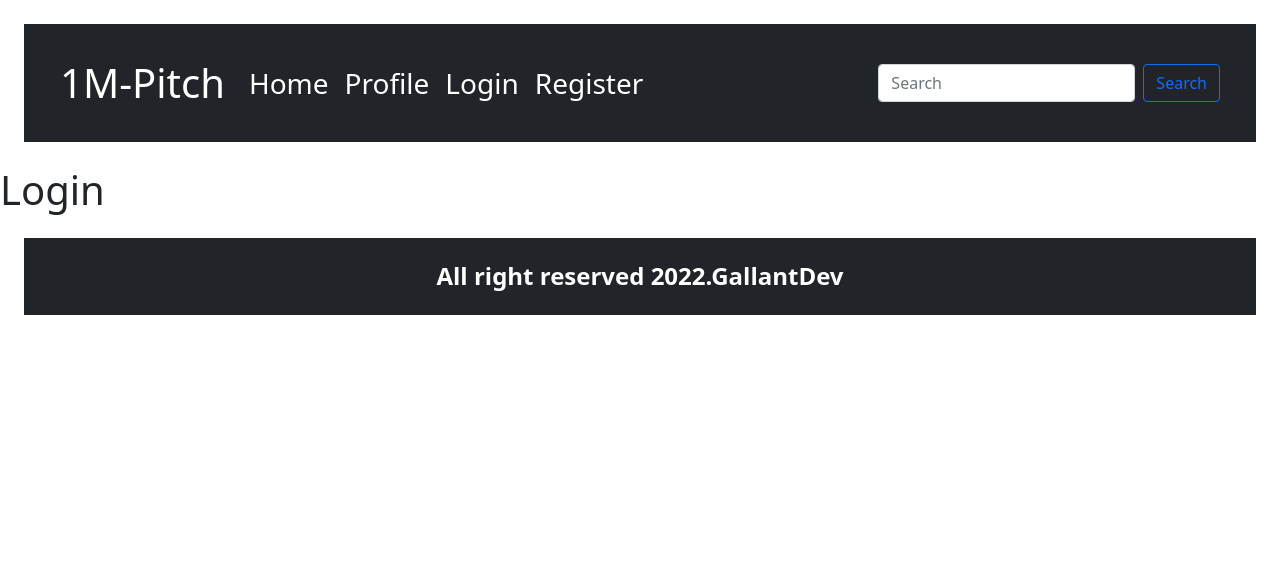
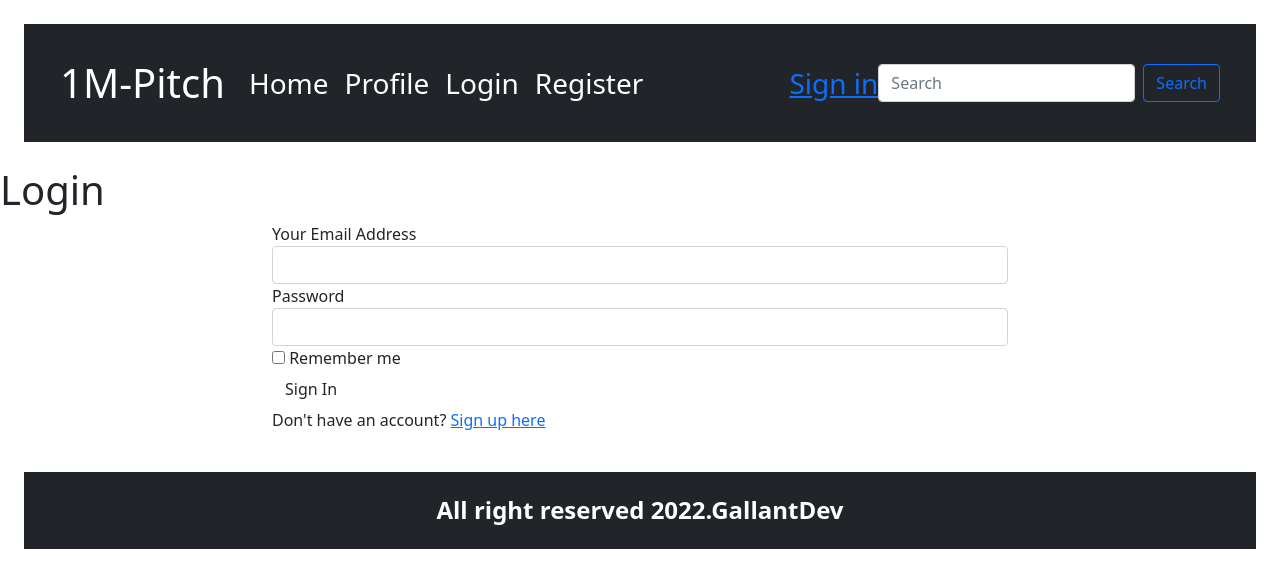
Before and after one commit to kLeitich/1M-Pitch, a Flask app: page /authenticate/login in a window 1280 px wide. Shown: the top 588 px of the page. Run offline with Flask 2, Linux system fonts and the light colour scheme; some libraries are stand-ins or nearby versions.

Commit message:
adding login pages and register form page not showing

```diff
--- a/app/auth/forms.py
+++ b/app/auth/forms.py
@@ -1,5 +1,5 @@
 from flask_wtf import FlaskForm
-from wtforms import StringField,PasswordField,SubmitField
+from wtforms import StringField,PasswordField,SubmitField,ValidationError,BooleanField
 from wtforms.validators import DataRequired,Email,EqualTo
 from ..models import User
 
@@ -9,3 +9,17 @@ class RegistrationForm(FlaskForm):
     password = PasswordField('Password',validators = [DataRequired(), EqualTo('password_confirm',message = 'Passwords must match')])
     password_confirm = PasswordField('Confirm Passwords',validators = [DataRequired()])
     submit = SubmitField('Sign Up')
+
+    def validate_email(self,data_field):
+            if User.query.filter_by(email =data_field.data).first():
+                raise ValidationError('There is an account with that email')
+
+    def validate_username(self,data_field):
+        if User.query.filter_by(username = data_field.data).first():
+            raise ValidationError('That username is taken')
+
+class LoginForm(FlaskForm):
+    email = StringField('Your Email Address',validators=[DataRequired(),Email()])
+    password = PasswordField('Password',validators =[DataRequired()])
+    remember = BooleanField('Remember me')
+    submit = SubmitField('Sign In')
--- a/app/auth/views.py
+++ b/app/auth/views.py
@@ -1,6 +1,33 @@
-from flask import render_template
+
+from flask import render_template,redirect,url_for,flash,request
+from ..models import User
+from .forms import LoginForm,RegistrationForm
+from flask_login import login_user
+from .. import db
 from . import auth
 
-@auth.route('/login')
+
+
+@auth.route('/register',methods = ["GET","POST"])
+def register():
+    form = RegistrationForm()
+    if form.validate_on_submit():
+        user = User(email = form.email.data, username = form.username.data,password = form.password.data)
+        db.session.add(user)
+        db.session.commit()
+        return redirect(url_for('auth.login'))
+    return render_template('auth/register.html',registration_form = form)
+
+@auth.route('/login',methods=['GET','POST'])
 def login():
-    return render_template('auth/login.html')
+    login_form = LoginForm()
+    if login_form.validate_on_submit():
+        user = User.query.filter_by(email = login_form.email.data).first()
+        if user is not None and user.verify_password(login_form.password.data):
+            login_user(user,login_form.remember.data)
+            return redirect(request.args.get('next') or url_for('main.index'))
+
+        flash('Invalid username or Password')
+
+
+    return render_template('auth/login.html',login_form = login_form)
--- a/app/templates/auth/login.html
+++ b/app/templates/auth/login.html
@@ -1,4 +1,5 @@
 {% extends "base.html" %}
+{% import 'bootstrap/wtf.html' as wtf%}
 
 <!DOCTYPE html>
 <html>
@@ -8,6 +9,24 @@
     <body>
     {% block content %}
         <h1>Login</h1>
+        <div class="container">
+            <div class="row">
+              <div class= "col-md-2"> </div>
+              <div class="col-md-8">
+              <!--Flash message -->
+              {% for message in get_flashed_messages() %}
+                <div class="alert alert-danger">
+                <button type="button" class="close" data-dismiss="alert">&times;</button>
+                {{ message }}
+                </div>
+              {% endfor %}
+              <!-- Login form -->
+              {{wtf.quick_form(login_form)}}
+              <p> Don't have an account? <a href="{{url_for('auth.register')}}">Sign up here</a></p>
+             </div>
+             <div clas="col-md-2"> </div>
+            </div>
+        </div>
     {% endblock %}
     </body>
 </html>
--- a/app/templates/base.html
+++ b/app/templates/base.html
@@ -23,11 +23,19 @@
                 <a class="nav-link text-white" href="/profile">Profile</a>
               </li>
               <li class="nav-item">
-                <a class="nav-link text-white" href="/Login">Login</a>
+                <a class="nav-link text-white" href="/login">Login</a>
               </li>
               <li class="nav-item ">
                 <a class="nav-link text-white" href="/register">Register</a>
               </li>
+            </ul>
+            <ul class="nav navbar-nav navbar-right">
+              {% if current_user.is_authenticated %}
+              <li style="color:white;padding:15px;">{{current_user.username}}</li>
+              <li><a href="{{url_for('auth.logout')}}">Sign out</a></li>
+              {% else %}
+              <li><a href="{{url_for('auth.login')}}">Sign in</a></li>
+              {%endif%}
             </ul>
             <form class="d-flex">
               <input class="form-control me-2" type="search" placeholder="Search" aria-label="Search">
```
Also changed, not shown: app/main/views.py (+0 -16 lines), app/templates/auth/register.html (added, +18 -0 lines), app/templates/register.html (deleted, +0 -12 lines).
